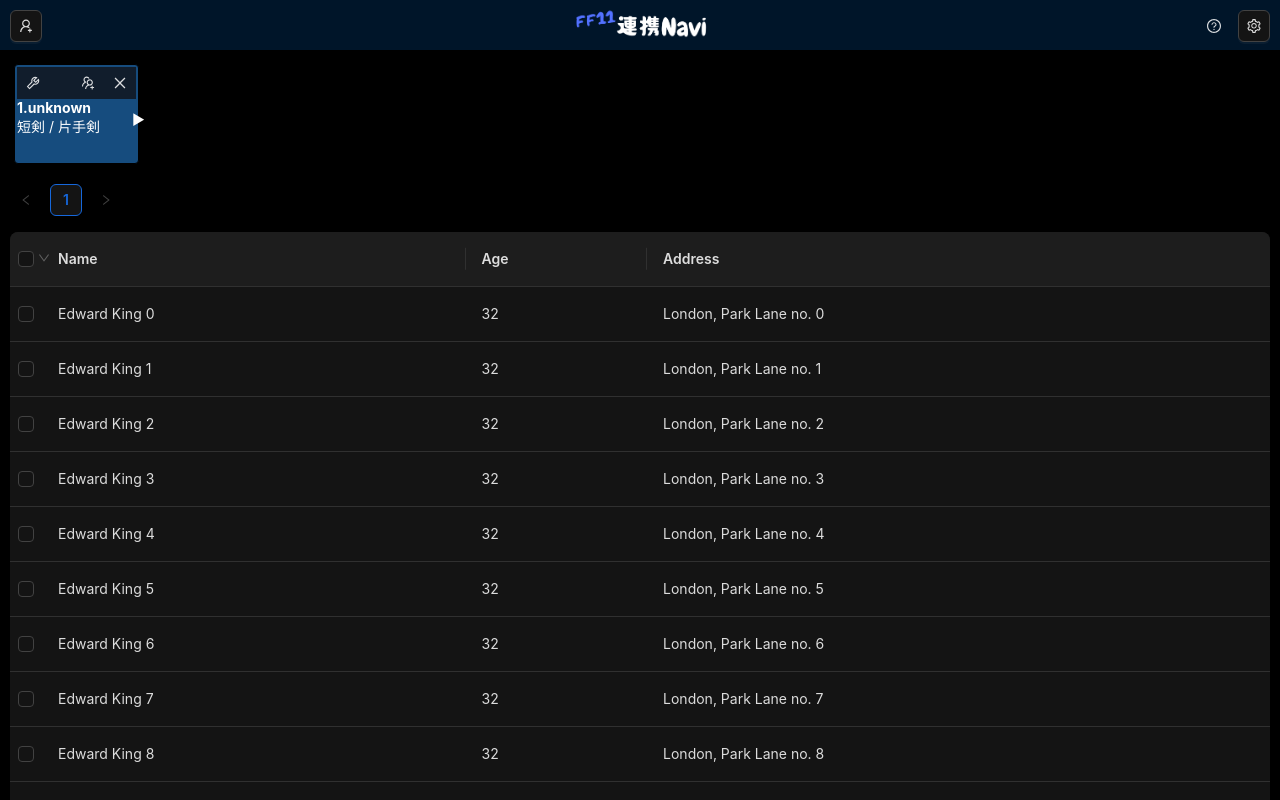
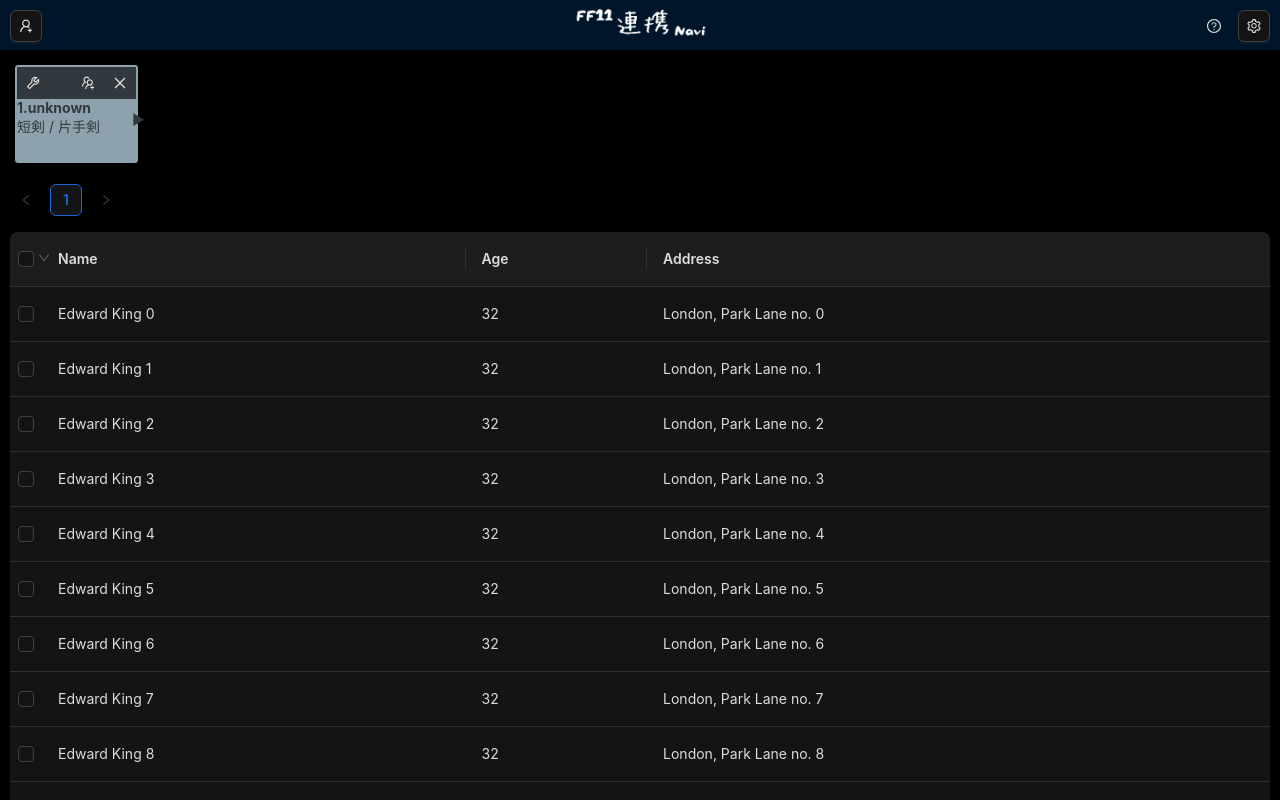
Before and after one commit to kutarkutakuta/ffxi_renkei_navi_next, a Next.js app: page / in a window 1280 px wide. Both pictures are taken after a click on the button 26 px from the left and 26 px from the top of the page. Shown: the top 800 px of the page. Built offline with nearby package versions, Linux system fonts and the light colour scheme.

Commit message:
デザイン調整

```diff
--- a/src/components/SortableItem.tsx
+++ b/src/components/SortableItem.tsx
@@ -81,7 +81,8 @@ export function SortableItem({ id, content }: SortableItemProps) {
     width: "125px",
     height: "100px",
     border: "1px solid black",
-    backgroundColor: "#164c7e",
+    backgroundColor: "#8ea2ad",
+    color: "#32393e",
   };
 
   // Drawer
@@ -117,7 +118,7 @@ export function SortableItem({ id, content }: SortableItemProps) {
   return (
     // eslint-disable-next-line react/jsx-props-no-spreading
     <div ref={setNodeRef} style={style} {...attributes} {...listeners}>
-      <Row style={{ backgroundColor: "#111d2c" }}>
+      <Row style={{ backgroundColor: "#32393e" }}>
         <Col flex="none">
           <Button
             data-dndkit-disabled-dnd-flag="true"
--- a/src/components/myLayout.tsx
+++ b/src/components/myLayout.tsx
@@ -55,7 +55,7 @@ const MyLayout = ({ children }: Props) => {
   return (
     <Layout  style={{ minHeight: "100vh", overflow: "auto" }}>
         <Header style={headerStyle}>
-        <Image height={30} src="images/renkei_navi_title1.png"
+        <Image height={30} src="images/renkei_navi_title2.png"
         preview={false} alt="FF11連携Navi" style={{marginTop:-20}} />
         </Header>
         <Content style={contentStyle}>
```
Also changed, not shown: public/images/renkei_navi_title2.png (added).
